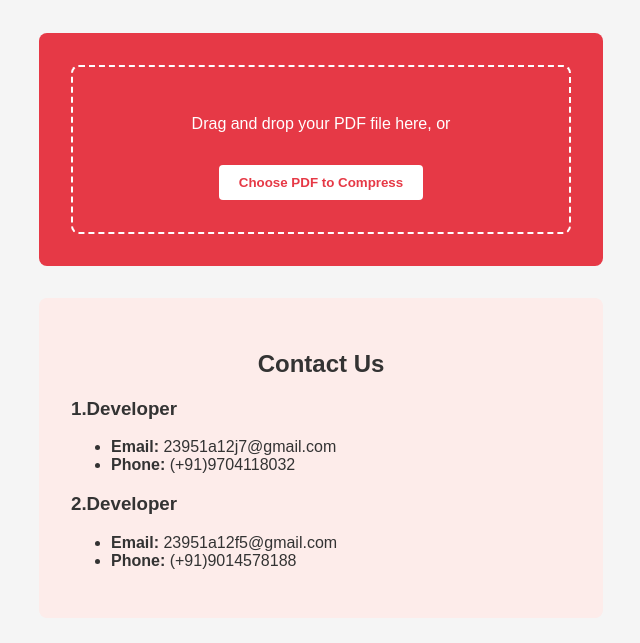
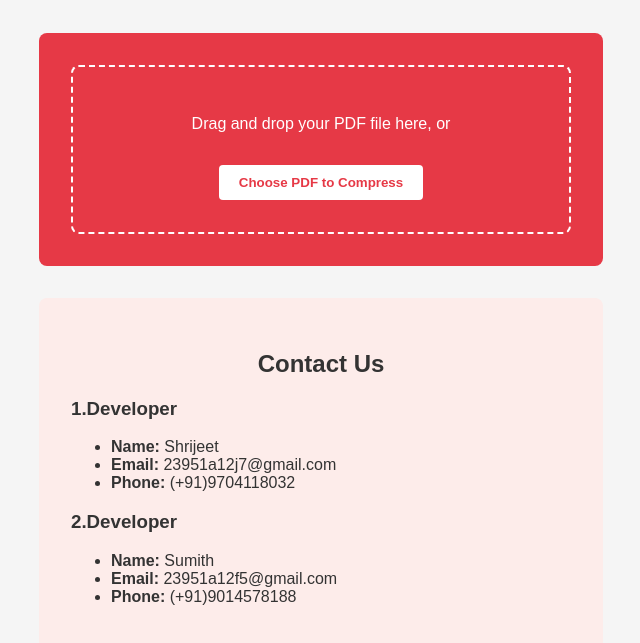
Before and after one commit to shrijeetkushle/pdfcompressor, a plain HTML site: page index.html in a window 1280 px wide. Shown: the part 79-722 px from the top of the page, without its empty margins (319-959 px from the left). Drawn offline with Linux system fonts and the light colour scheme.

Commit message:
name added to the code

```diff
--- a/index.html
+++ b/index.html
@@ -128,11 +128,13 @@
     <h2>Contact Us</h2>
     <h3>1.Developer</h3>
     <ul>
+        <li><strong>Name:</strong> Shrijeet</li>
         <li><strong>Email:</strong> 23951a12j7@gmail.com</li>
         <li><strong>Phone:</strong> (+91)9704118032</p></li>
     </ul>
     <h3>2.Developer</h3>
     <ul>
+        <li><strong>Name:</strong> Sumith</li>
         <li><strong>Email:</strong> 23951a12f5@gmail.com</li>
         <li><strong>Phone:</strong> (+91)9014578188</p></li>
     </ul>
```
